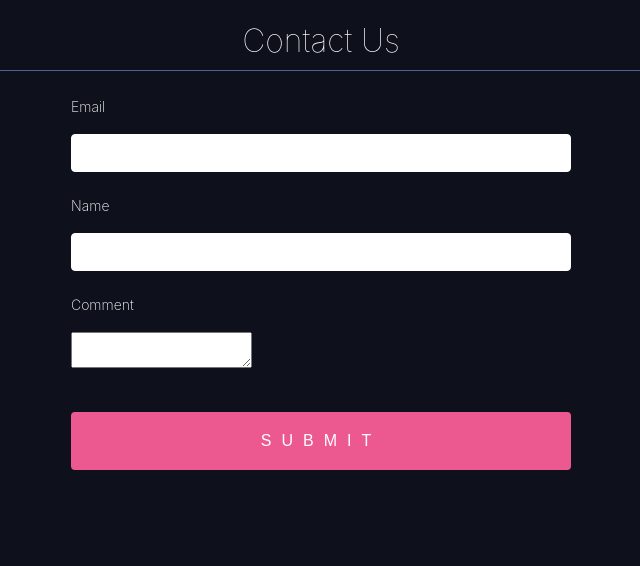
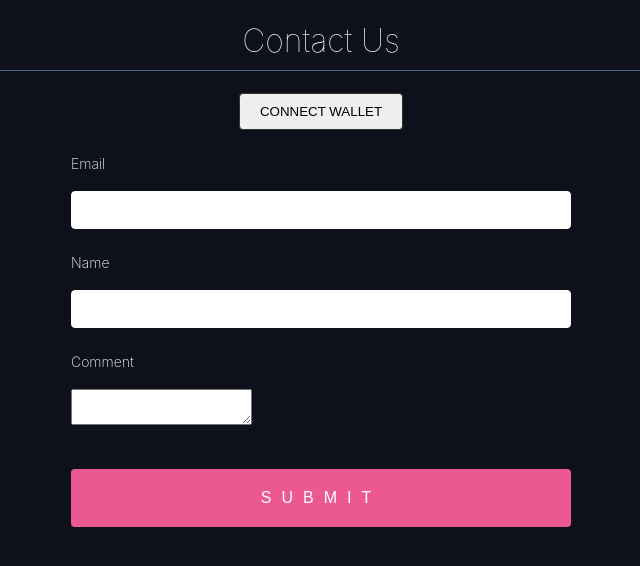
Before and after one commit to saimiqbal7/contactus, a React (Create React App) app in the folder contactus-frontend/: page / in a window 1280 px wide. Shown: the top 566 px of the page, without its empty margins (319-959 px from the left). Built offline with nearby package versions, Linux system fonts and the light colour scheme.

Commit message:
minimal wallet connection setup

```diff
--- a/contactus-frontend/src/App.js
+++ b/contactus-frontend/src/App.js
@@ -2,6 +2,7 @@ import React from "react";
 import { useForm } from "react-hook-form";
 import axios from "axios";
 import "./styles.css";
+import ConnectWalletButton from './ConnectWalletButton.js';
 const nacl = require('tweetnacl');
 const { Buffer } = require('buffer');
 
@@ -42,6 +43,7 @@ function App() {
   return (
     <>
       <h1>Contact Us</h1>
+      <ConnectWalletButton />
       <form onSubmit={handleSubmit(onSubmit)}>
         <label>Email</label>
         <input {...register("email", { required: true })} />
--- /dev/null
+++ b/contactus-frontend/src/ConnectWalletButton.js
@@ -0,0 +1,34 @@
+import React, { useState } from 'react';
+
+function ConnectWalletButton() {
+  const [account, setAccount] = useState('');
+
+  const connectWallet = async () => {
+    if (window.ethereum) {
+      try {
+        // Request account access
+        const accounts = await window.ethereum.request({ method: 'eth_requestAccounts' });
+        setAccount(accounts[0]);
+      } catch (error) {
+        console.error("User rejected request to connect with MetaMask.");
+      }
+    } else {
+      console.error("Non-Ethereum browser detected. You should consider trying MetaMask.");
+    }
+  };
+
+  return (
+    <div>
+      <div >
+        <button onClick={connectWallet} style={{margin: '0 auto'}}>Connect Wallet</button>
+        {account && <p style={{'text-align': 'center'}}>Connected account: {account}</p>}
+      </div>
+    </div>
+    // <div>
+    //   <button onClick={connectWallet}>Connect Wallet</button>
+    //   {account && <p>Connected account: {account}</p>}
+    // </div>
+  );
+}
+
+export default ConnectWalletButton;
```
